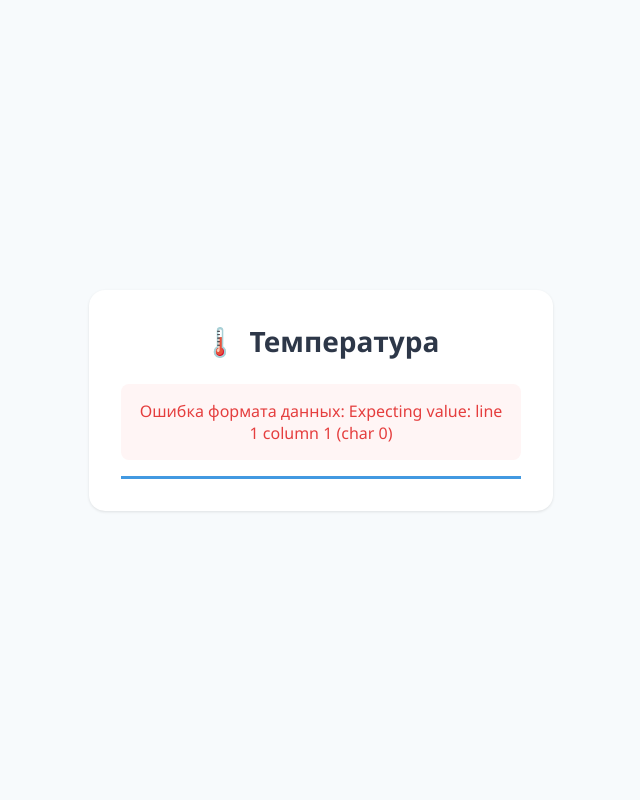
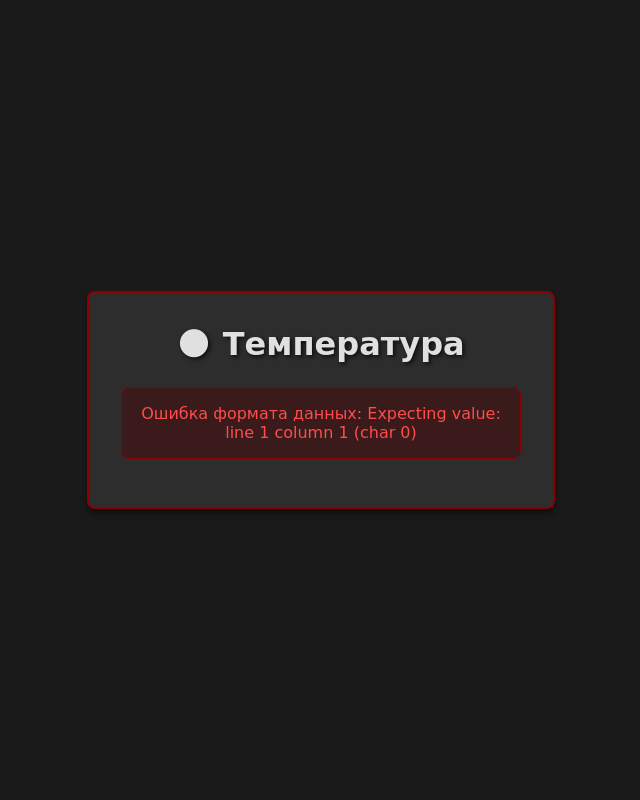
Before and after one commit to dmitray27/esp32-telegram, a Flask app: page / in a window 1280 px wide. Shown: the whole page, without its empty margins (319-959 px from the left). Run offline with Flask 3, Linux system fonts and the light colour scheme; data that the repository does not hold is empty.

Commit message:
Update index.html

```diff
--- a/templates/index.html
+++ b/templates/index.html
@@ -6,50 +6,54 @@
     <title>Монитор температуры</title>
     <style>
         :root {
-            --text-primary: #2d3748;
-            --text-secondary: #718096;
-            --bg-primary: #f7fafc;
-            --accent: #4299e1;
+            --text-primary: #e0e0e0;
+            --text-secondary: #a0a0a0;
+            --bg-primary: #1a1a1a;
+            --accent: #8b0000;
+            --font-primary: 'MedievalSharp', cursive;
         }
 
         body {
-            font-family: 'Segoe UI', system-ui, sans-serif;
+            font-family: var(--font-primary);
             background: var(--bg-primary);
             min-height: 100vh;
             margin: 0;
             display: flex;
             justify-content: center;
             align-items: center;
+            color: var(--text-primary);
             transition: background 0.3s ease;
         }
 
         .container {
-            background: white;
+            background: #2d2d2d;
             padding: 2rem;
-            border-radius: 1rem;
-            box-shadow: 0 1px 3px rgba(0,0,0,0.1);
+            border-radius: 0.5rem;
+            box-shadow: 0 4px 6px rgba(0, 0, 0, 0.5);
             width: min(90%, 400px);
             text-align: center;
             transition: transform 0.2s ease;
+            border: 2px solid var(--accent);
         }
 
         h1 {
             color: var(--text-primary);
             margin: 0 0 1.5rem;
-            font-size: 1.75rem;
+            font-size: 2rem;
             display: flex;
             align-items: center;
             justify-content: center;
             gap: 0.75rem;
+            text-shadow: 2px 2px 4px rgba(0, 0, 0, 0.7);
         }
 
         .temperature {
-            font-size: 4.5rem;
-            font-weight: 300;
-            color: var(--text-primary);
+            font-size: 5rem;
+            font-weight: bold;
+            color: var(--accent);
             margin: 1rem 0;
             line-height: 1;
-            opacity: 0.9;
+            text-shadow: 2px 2px 4px rgba(0, 0, 0, 0.7);
         }
 
         .meta-info {
@@ -57,7 +61,7 @@
             gap: 1rem;
             margin-top: 2rem;
             color: var(--text-secondary);
-            font-size: 0.9rem;
+            font-size: 1rem;
         }
 
         .meta-item {
@@ -68,26 +72,21 @@
         }
 
         .error {
-            color: #e53e3e;
+            color: #ff4d4d;
             padding: 1rem;
-            background: #fff5f5;
+            background: #3a1a1a;
             border-radius: 0.5rem;
             margin: 1rem 0;
+            border: 1px solid #8b0000;
         }
 
-        .refresh-indicator {
-            height: 3px;
-            background: var(--accent);
-            width: 0%;
-            transition: width 5s linear;
-            margin-top: 1rem;
-        }
+        @import url('https://fonts.googleapis.com/css2?family=MedievalSharp&display=swap');
     </style>
 </head>
 <body>
     <div class="container">
         <h1>
-            <span>🌡️</span>
+            <span>🌑</span>
             Температура
         </h1>
 
@@ -108,17 +107,12 @@
                 </div>
             {% endif %}
         </div>
-        <div class="refresh-indicator" id="refreshIndicator"></div>
     </div>
 
     <script>
         // Функция для плавного обновления данных
         async function refreshData() {
             try {
-                // Показываем индикатор обновления
-                const indicator = document.getElementById('refreshIndicator');
-                indicator.style.width = '100%';
-
                 const response = await fetch(window.location.href, {
                     headers: {
                         'Cache-Control': 'no-cache'
@@ -137,9 +131,6 @@
 
             } catch (error) {
                 console.error('Ошибка обновления:', error);
-            } finally {
-                // Сбрасываем индикатор
-                indicator.style.width = '0%';
             }
         }
 
```
